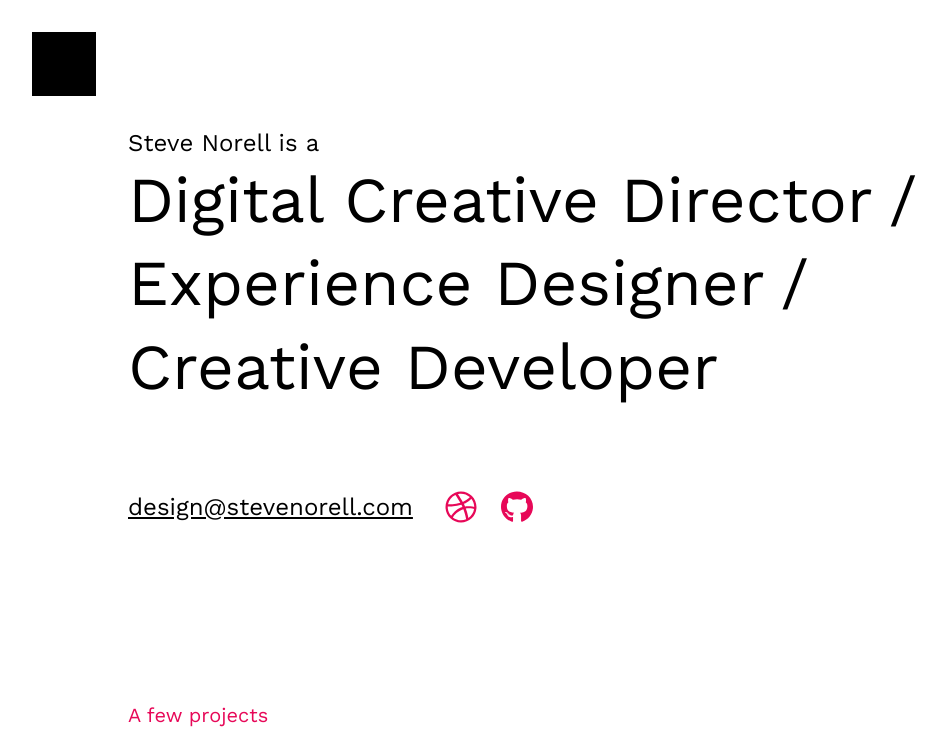
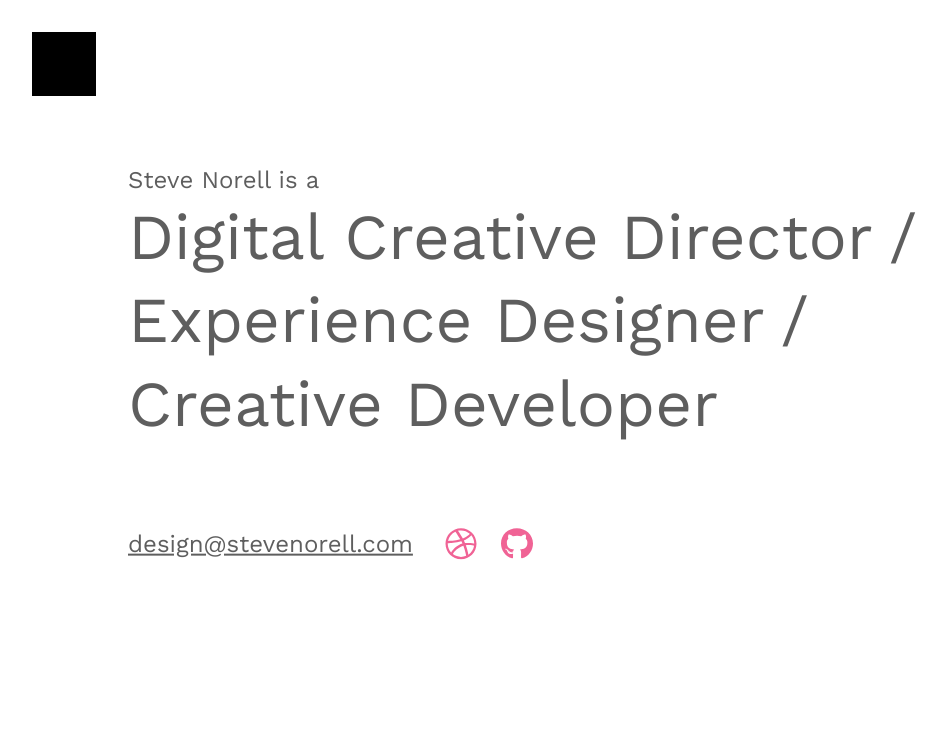
Before and after one commit to stevenorell/sn.portfolio, a Next.js app: page / in a window 1280 px wide. Shown: the top 742 px of the page, without its empty margins (0-946 px from the left). Built offline with nearby package versions, Linux system fonts and the light colour scheme.

Commit message:
Added long duration to troubleshoot type style issue

```diff
--- a/pages/index.js
+++ b/pages/index.js
@@ -20,7 +20,7 @@ export default function Home() {
         exit={{ opacity: 0 }}
         initial={{ y: 100, opacity: 0 }}
         animate={{ y: 0, opacity: 1 }}
-        transition={{ duration: 0.35 }}
+        transition={{ duration: 10 }}
       >
         <section className={styles.hero}>
           <h1>Steve Norell is a </h1>
--- a/pages/projects/visit-idaho/index.js
+++ b/pages/projects/visit-idaho/index.js
@@ -26,7 +26,7 @@ export default function ExampleProject() {
         exit={{ opacity: 0 }}
         initial={{ y: 100, opacity: 0 }}
         animate={{ y: 0, opacity: 1 }}
-        transition={{ duration: 0.35 }}
+        transition={{ duration: 10 }}
       >
         <ProjectTitle
           title="visitidaho.org"
```
